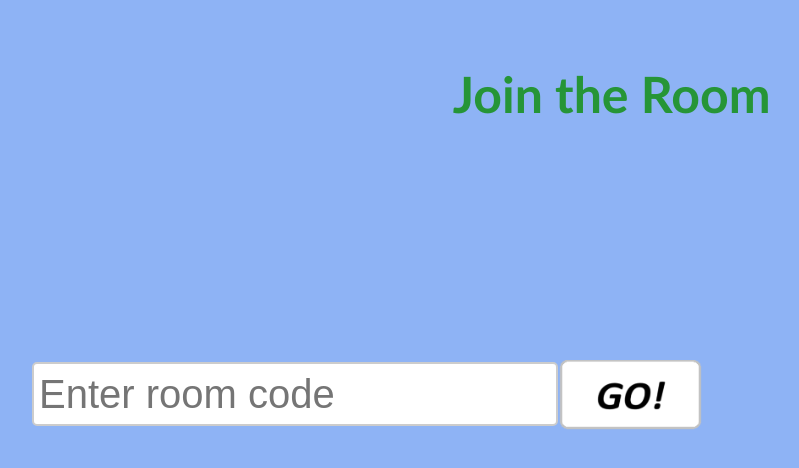
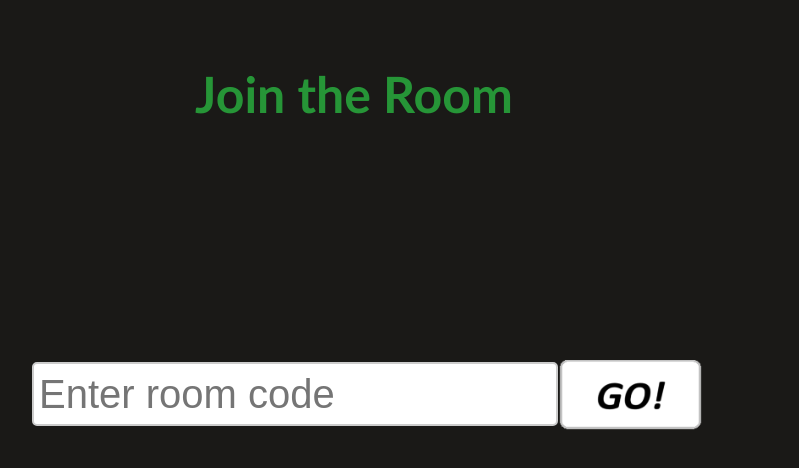
Before and after one commit to antosmichael07/Pexeso-Challenge, a website: page views/join.html in a window 1280 px wide. Shown: the whole page, without its empty margins (294-1093 px from the left). Drawn offline with nearby package versions, Linux system fonts and the light colour scheme; files that its build step writes are made by us from their sources; no server answers; files whose address does not match are found by name.

Commit message:
More remantizing

```diff
--- a/public/stylesheets/join/style.css
+++ b/public/stylesheets/join/style.css
@@ -13,14 +13,13 @@
     top: 50%;
     left: 50%;
     transform: translate(-50%, -50%);
-    width: 0.001px;
-    height: 0.001px;
+    width: 1px;
+    height: 1px;
     background-color: #1A1917;
-    transition: all 1.2s ease;
+    transition: all 1.6s ease;
 }
 
 .body{
-    font-family: Arial;
     color: #269537;
     text-align: center;
     width: 100%;
@@ -31,7 +30,6 @@
 h1{
     font-size: 50px;
     font-family: Calibri,'Gill Sans', 'Gill Sans MT', 'Trebuchet MS', sans-serif;
-    margin-left: 40.25%;
     margin-top: 5%;
 
 }
--- a/public/stylesheets/room/style.css
+++ b/public/stylesheets/room/style.css
@@ -1,9 +1,11 @@
-
 
 body {
-    margin: 0;
+    font-family: Arial;
+    color: #269537;
+    text-align: center;
+    width: 100%;
+    background-color: #1A1917;
     overflow: hidden;
-    background-color: #8EB3F5;
 }
 
 .changing-background {
@@ -12,7 +14,7 @@ body {
     left: 0;
     width: 100%;
     height: 100%;
-    background-color: #43464d;
+    background-color: #131514;
     transition: background-color 1s ease;
 }
 
@@ -21,10 +23,10 @@ body {
     top: 50%;
     left: 50%;
     transform: translate(-50%, -50%);
-    width: 0.001px;
-    height: 0.001px;
-    background-color: #8EB3F5;
-    transition: all 1.2s ease;
+    width: 1px;
+    height: 1px;
+    background-color: #1A1917;
+    transition: all 1.6s ease;
 }
 
 .additional-content {
@@ -33,11 +35,7 @@ body {
     margin-top: 5%;
     margin-left: 10%;
     justify-content: space-around;
-
-
-
 }
-
 
 .userIcons {
     padding-left: 0.8%;
@@ -46,12 +44,10 @@ body {
     width: 34%;
     min-height: 60vh; /* 40% of the viewport height */
     height: auto;
-    border: 5px solid rgba(180, 201, 240, 0.05);
     float: left;
     transform: translateY(-60%);
-    background-color: rgba(180, 201, 240, 0.25);
+    background-color: #b4c9f040;
     border-radius: 40px;
-
 }
 
 .userNames {
@@ -63,15 +59,12 @@ body {
     min-height: 40vh; /* 40% of the viewport height */
     overflow-y: scroll;
 
-
-    border: 5px solid rgba(180, 201, 240, 0.05);
     float: left;
     transform: translateY(-60%);
     background-color: rgba(180, 201, 240, 0.25);
-    border-radius: 40px;
+    border-radius: 40px 0px 0px 40px;
     font-family: Calibri,'Gill Sans', 'Gill Sans MT', 'Trebuchet MS', sans-serif;
     font-size: 20px;
-
 }
 
 .roomCode {
@@ -80,10 +73,8 @@ body {
     font-size: 22px;
     font-family: Arial;
     margin-left: 100vh;
+}
 
-
-
-}
 .user-icon {
     width: 100px;
     height: 100px;
@@ -101,13 +92,13 @@ body {
     color: black;
 
 }
+
 .playerWins {
     font-size: 22px;
     font-family: Arial;
     margin-left: 30%;
     margin-top: -26%;
     color: black;
-
 }
 
 table.table{
@@ -146,7 +137,6 @@ table.table{
     color: #FFFFFF;
     padding: 2px 8px;
     border-radius: 5px;
-
 }
 
 /* width */
@@ -201,8 +191,12 @@ table.table{
     max-height: 10vh;
     display: flex;
     margin-top: 60vh;
-    margin-left: 100vh;
+    margin-left: 51%;
     position: absolute;
+}
+
+.aButtons:hover{
+    cursor: pointer;
 }
 
 .settings{
@@ -271,6 +265,7 @@ table.table{
 
     }
 }
+
 @media only screen and (max-width: 1030px) and (min-width: 860px){
     .aButtons{
         margin-top: 50vh;
@@ -332,7 +327,6 @@ table.table{
         margin-top: 57.5vh;
         position: absolute;
         border: none;
-
     }
 }
 
--- a/views/join.html
+++ b/views/join.html
@@ -41,14 +41,11 @@
 
 
             setTimeout(function () {
-                background.style.backgroundColor = '#8EB3F5';
+                background.style.backgroundColor = '#131514';
                 rectangle.style.width = '100%';
                 rectangle.style.height = '100%';
 
-                setTimeout(function () {
-                    rectangle.style.transform = 'translate(-50%, -50%) rotate(1080deg)';
-                    rectangle.style.opacity = '0';
-                }, 1000);
+
 
                 setTimeout(function () {
                     additionalContent.style.display = "block";
```
Also changed, not shown: views/room.html (+1 -10 lines).
